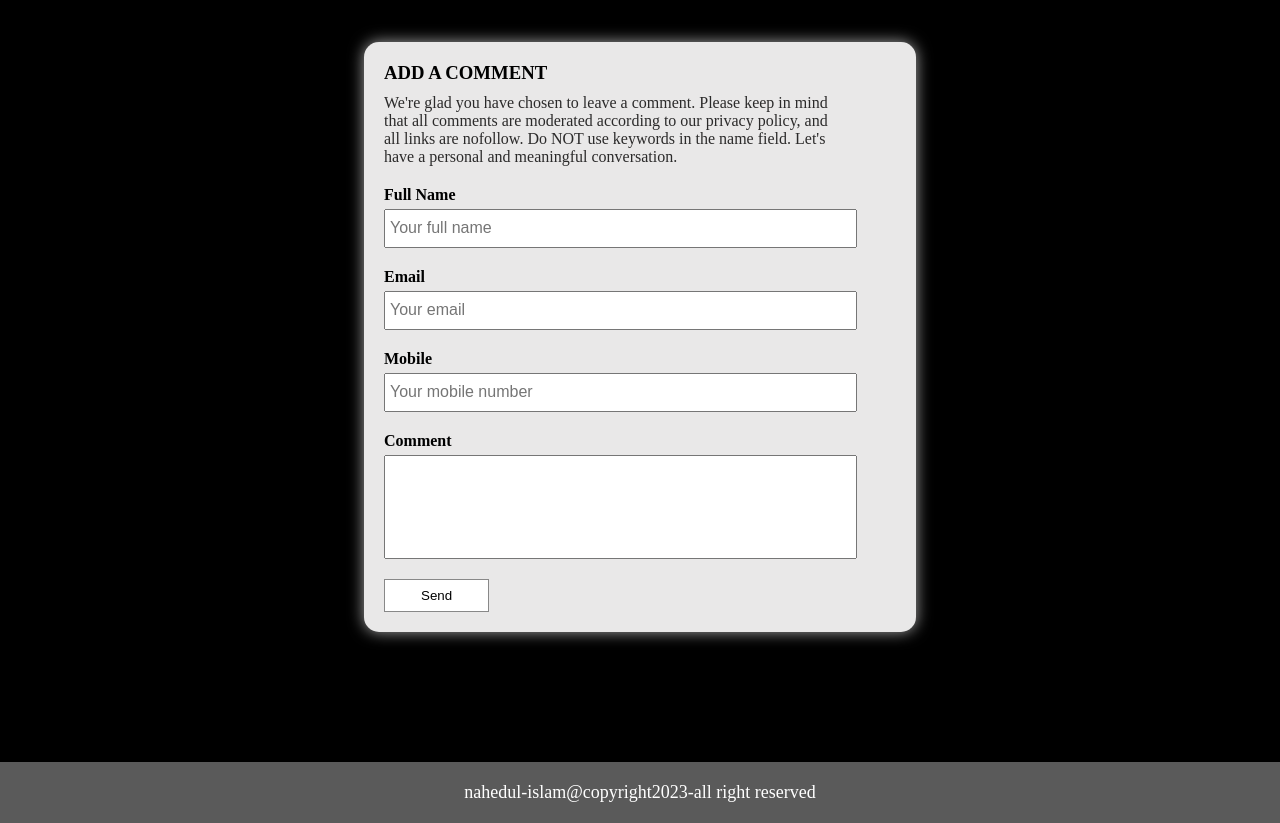
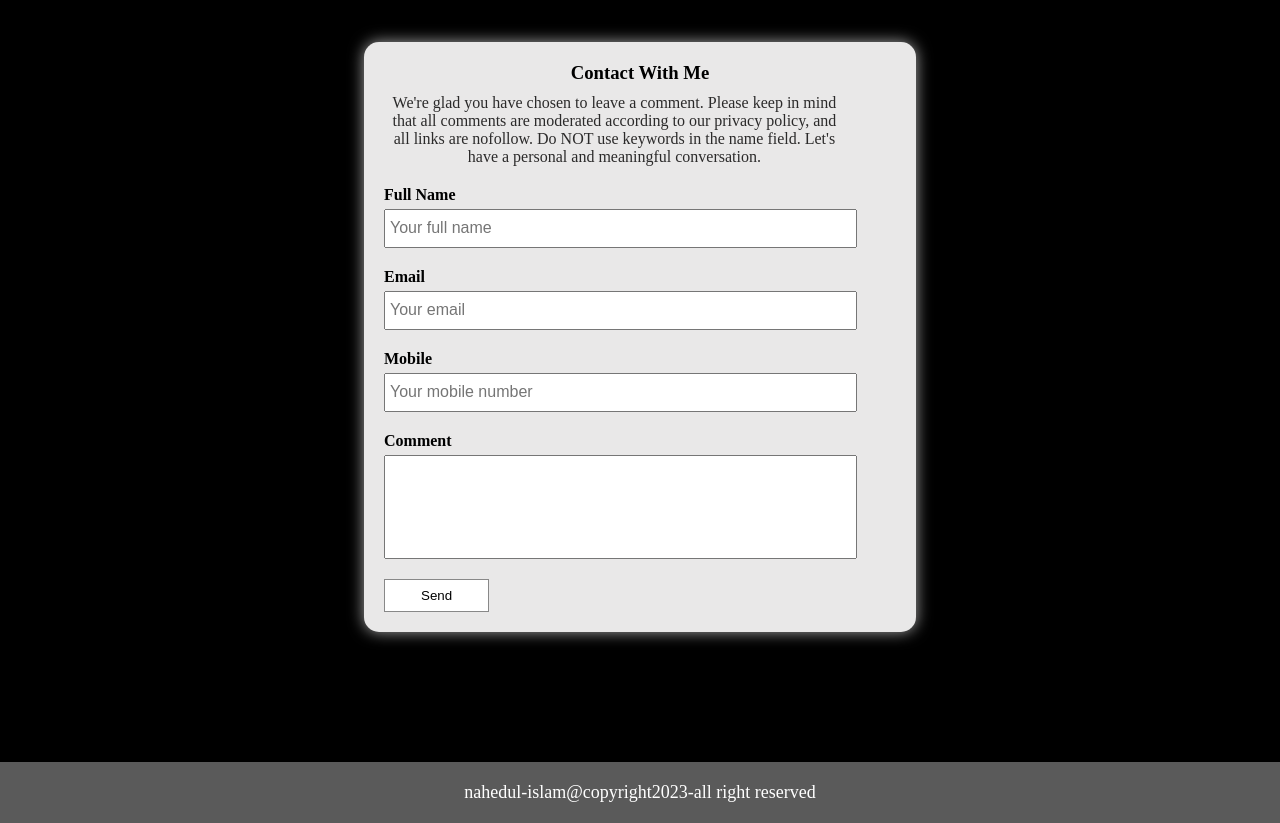
Before and after one commit to munna3676/portfolio, a plain HTML site: page contact/contact.html in a window 1280 px wide. Shown: the part 88-911 px from the top of the page. Drawn offline with Linux system fonts and the light colour scheme.

Commit message:
first comment

```diff
--- a/contact/contact.html
+++ b/contact/contact.html
@@ -29,8 +29,8 @@
     </div>
     <div class="contact">
       <div class="contact-box">
-        <h3>ADD A COMMENT</h3>
-        <p>
+        <h3 style="text-align: center;">Contact With Me</h3>
+        <p  style="text-align: center;">
           We're glad you have chosen to leave a comment. Please keep in mind
           that all comments are moderated according to our privacy policy, and
           all links are nofollow. Do NOT use keywords in the name field. Let's
```
